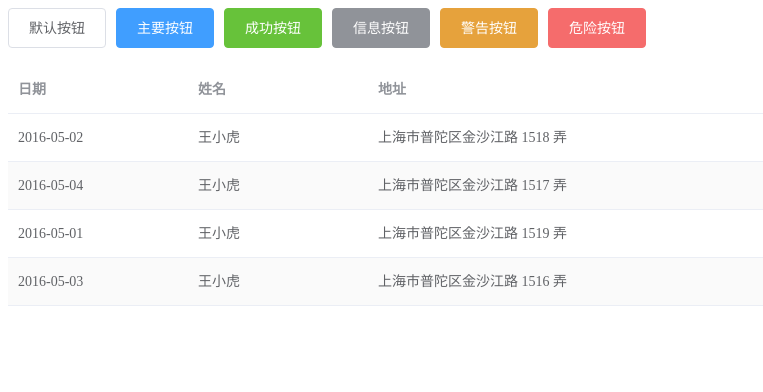
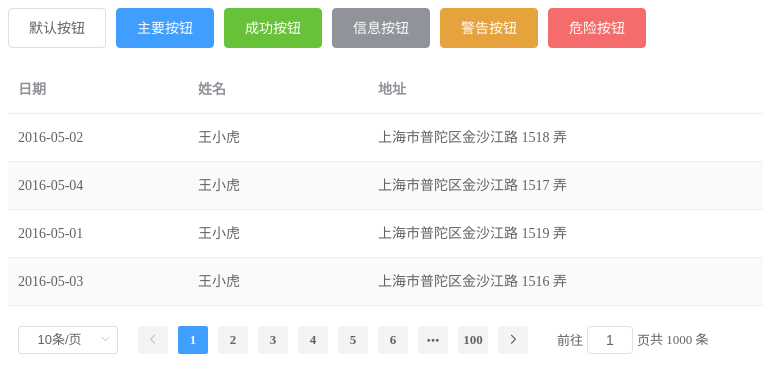
Before and after one commit to FoggyMemories/JavaWebCode, a Vue app in the folder vue/vue-project/: page / in a window 1280 px wide. Shown: the top 392 px of the page, without its empty margins (0-763 px from the left). Built offline with nearby package versions, Linux system fonts and the light colour scheme.

Commit message:
element-Pagination分页

```diff
--- a/vue/vue-project/src/views/element/ElementView.vue
+++ b/vue/vue-project/src/views/element/ElementView.vue
@@ -32,6 +32,17 @@
           label="地址">
       </el-table-column>
     </el-table>
+
+    <br>
+
+    <!-- Pagination 分页 -->
+    <el-pagination
+        background
+        layout="sizes, prev, pager, next, jumper, total"
+        @size-change="handleSizeChange"
+        @current-change="handleCurrentChange"
+        :total="1000">
+    </el-pagination>
   </div>
 </template>
 
@@ -55,10 +66,18 @@ export default {
         date: '2016-05-03',
         name: '王小虎',
         address: '上海市普陀区金沙江路 1516 弄'
-      }]
-    }
+      },
+      ],
+    };
+  },
+  methods:{
+    handleSizeChange:function (val){
+      alert("每页记录数变化" + val);
+    },
+    handleCurrentChange: function (val) {
+      alert("页码发生变化" + val);
+    },
   }
-
 }
 </script>
 
```
